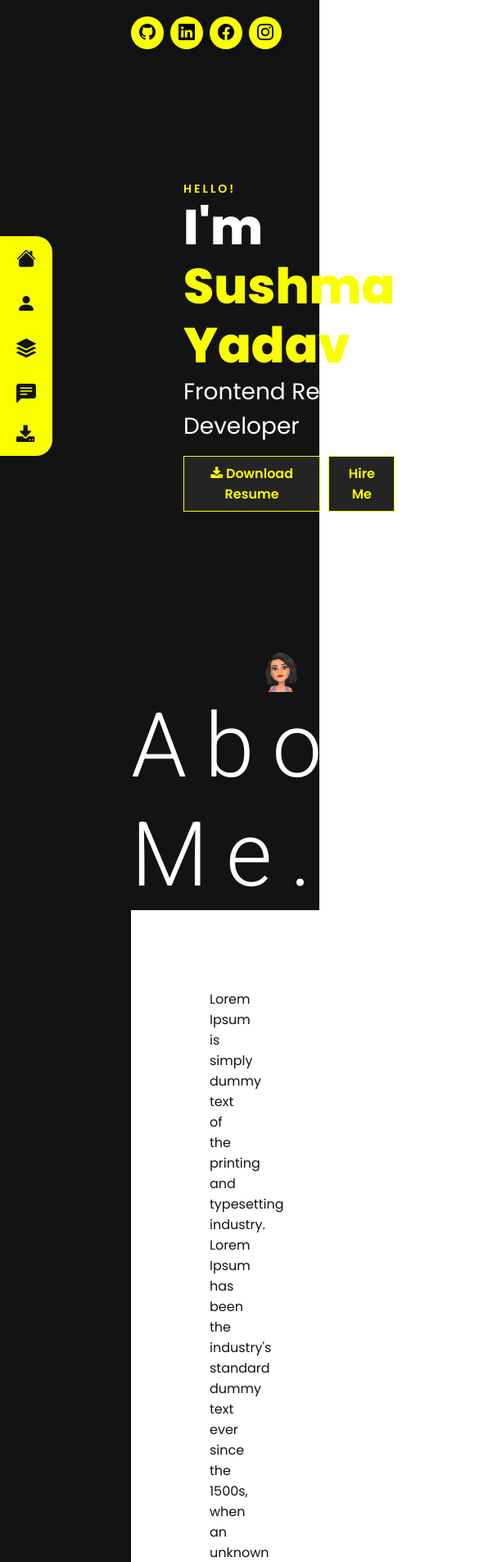
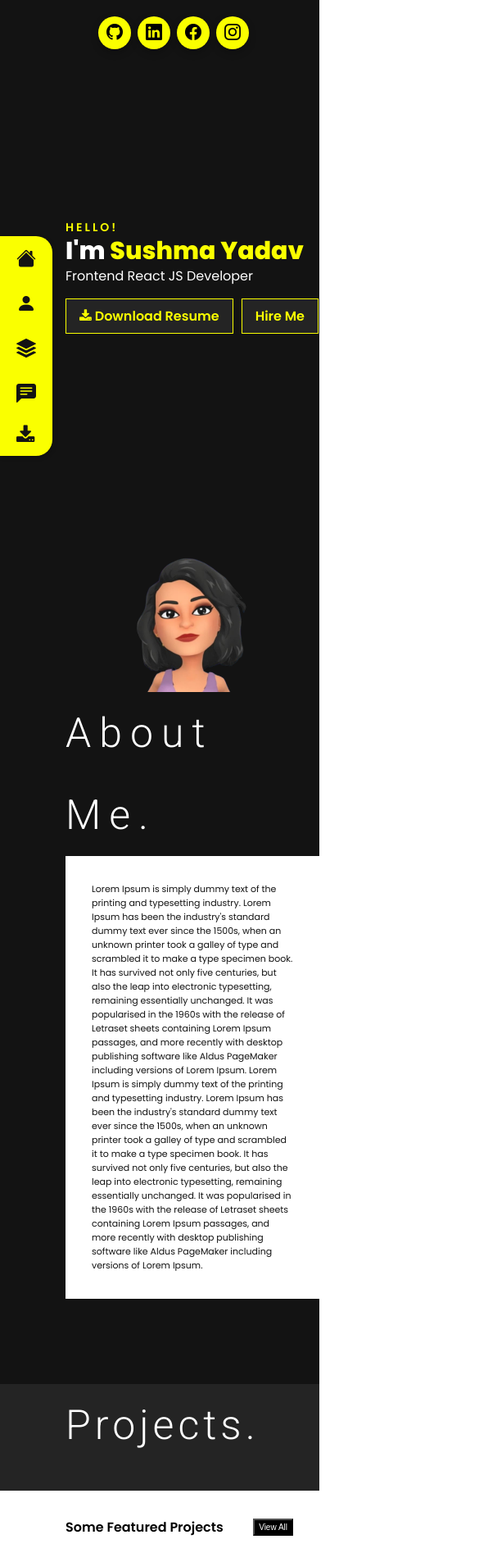
Before and after one commit to sushma-yadav/portfolio, a React (Create React App) app: page / in a window 390 px wide. Shown: the top 1905 px of the page at 82% size, 585 px wide, since content can reach past the window. Built offline with nearby package versions, Linux system fonts and the light colour scheme.

Commit message:
responsive for mobile

```diff
--- a/src/component/about/AboutMe.css
+++ b/src/component/about/AboutMe.css
@@ -20,3 +20,37 @@
     text-align: left;
     color: var(--white);
 }
+
+@media (max-width: 426px) {
+
+    .about {
+        min-height: 100vh;
+        padding-left: 5rem;
+        background-color: var(--black);
+        color: #FFFFFF;
+    }
+
+    .about_section {
+        padding-bottom: 70px;
+    }
+
+    .about_section_content {
+        padding: 2rem;
+        color: var(--black);
+        background-color: var(--white);
+    }
+
+    .about_section_content p {
+        font-size: 11px;
+    }
+
+    .about_section h1 {
+        font-family: Roboto;
+        font-size: 50px;
+        font-weight: 300;
+        line-height: 100px;
+        letter-spacing: 0.2em;
+        text-align: left;
+        color: var(--white);
+    }
+}
--- a/src/component/clientReview/ClientReview.css
+++ b/src/component/clientReview/ClientReview.css
@@ -64,3 +64,40 @@
     font-size: 14px;
     font-weight: 600;
 }
+
+/*-----------------------Media Query----------------------------*/
+
+@media (max-width: 426px) {
+
+    .clientReview .Heading {
+        font-family: 'Roboto';
+        line-height: 35px;
+        letter-spacing: 0.2em;
+        color: #000000;
+        padding-left: 5rem;
+        padding-top: 2rem;
+        padding-bottom: 2rem;
+        font-size: 1rem;
+        font-weight: 600;
+        text-align: start;
+    }
+
+    .client_review_grid {
+        display: flex;
+        flex-direction: column;
+        padding-left: 5rem;
+        padding-bottom: 20px;
+    }
+
+    .review_container {
+        width: 265px;
+        padding: 20px;
+        background-color: var(--black);
+        color: var(--white);
+    }
+
+    .review_container p {
+        font-size: 10px;
+        font-weight: 300;
+    }
+}
--- a/src/component/contact/ContactMe.css
+++ b/src/component/contact/ContactMe.css
@@ -42,7 +42,7 @@
     font-size: 1.6rem;
     height: 3rem;
     margin-top: 0.5rem;
-    padding: 0 1rem;
+    padding: 0.5rem 1rem;
     width: 100%;
 }
 
@@ -108,3 +108,71 @@
     aspect-ratio: 1/1;
     width: 50%;
 }
+
+/*------------------------Media Query-----------------------------*/
+
+@media (max-width: 426px) {
+    .contact_section_heading h1 {
+        font-family: Roboto;
+        font-size: 50px;
+        font-weight: 300;
+        line-height: 100px;
+        letter-spacing: 0.1em;
+        text-align: left;
+        color: var(--white);
+    }
+
+    .contact_section {
+        background-color: var(--yellow);
+        min-height: 100vh;
+        padding-left: 5rem;
+    }
+
+    .contact {
+        display: flex;
+        flex-direction: column;
+        justify-content: center;
+        align-items: center;
+        padding: 0;
+    }
+
+    .contact .contact_form,
+    .contact .contact_info {
+        /* aspect-ratio: 1/1; */
+        width: 100%;
+    }
+
+    .contact form {
+        padding: 2rem;
+        height: 100%;
+    }
+
+    .contact .contact_info {
+        align-items: center;
+        display: flex;
+        flex-direction: column;
+        gap: 20px;
+        height: 100%;
+        justify-content: center;
+        padding: 2rem;
+        transition: .3s ease-in;
+        background-color: var(--black);
+        color: var(--white);
+    }
+
+    .contact form p {
+        color: var(--black);
+        font-size: 1rem;
+        font-weight: 600;
+    }
+
+    .contact form input[type=text],
+    .contact form input[type=email] {
+        border: 1px solid var(--black);
+        font-size: 1rem;
+        height: 2.5rem;
+        margin-top: 0.5rem;
+        padding: 0.25rem 0.5rem;
+        width: 100%;
+    }
+}
--- a/src/component/heroBanner/HeroBanner.css
+++ b/src/component/heroBanner/HeroBanner.css
@@ -123,3 +123,59 @@ button a {
     font-size: 20px;
 
 }
+
+/*------------------------Media Query-----------------------------*/
+
+@media (max-width: 426px) {
+    .home {
+        min-height: 100vh;
+        padding-left: 5rem;
+        background-color: var(--black);
+        color: var(--white);
+    }
+
+    .hero .hero_banner {
+        width: 100%;
+        height: 100%;
+        display: flex;
+        flex-direction: column;
+    }
+
+    .hero .hero_banner .hero_content_left {
+        align-items: center;
+        display: flex;
+        height: 100%;
+        position: relative;
+        width: 100%;
+    }
+
+    .hero .hero_banner .hero_content_right {
+        align-items: flex-end;
+        display: flex;
+        width: 100%;
+    }
+
+    .hero .hero_banner .hero_content_left .hero_banner_info p:nth-child(2) {
+        font-size: 30px;
+        color: #fff;
+        line-height: 1.2;
+        font-weight: 800;
+    }
+
+    .hero .hero_banner .hero_content_left .hero_banner_info p:nth-child(3) {
+        font-size: 16px;
+        font-weight: 400;
+    }
+
+    .hero .hero_banner .hero_content_left .hero_banner_info {
+        margin-left: 0rem;
+    }
+
+    .social_icon {
+        position: absolute;
+        top: 20px;
+        left: 40px;
+    }
+
+
+}
--- a/src/component/projects/Projects.css
+++ b/src/component/projects/Projects.css
@@ -107,3 +107,71 @@
     background-color: #000000;
     color: #FFFFFF;
 }
+
+/*------------------------Media Query-----------------------------*/
+
+@media (max-width: 426px) {
+    .project_section_heading h1 {
+        font-family: Roboto;
+        font-size: 50px;
+        font-weight: 300;
+        line-height: 100px;
+        letter-spacing: 0.1em;
+        text-align: left;
+        color: var(--white);
+        padding-left: 5rem;
+    }
+
+    .project_section_content {
+        display: flex;
+        flex-direction: column;
+    }
+
+    .project_section {
+        background-color: var(--gray);
+        min-height: 100vh;
+        padding-bottom: 5rem;
+        padding-right: 0;
+    }
+
+    .all_projects_section {
+        max-width: 1300px;
+        background-color: #FFFFFF;
+        padding: 2rem 2rem 2rem 5rem;
+        color: #000000;
+    }
+
+    .project_section_header {
+        display: flex;
+        justify-content: space-between;
+        align-items: center;
+        margin-bottom: 2rem;
+    }
+
+    .project_section_header p {
+        font-size: 1rem;
+        font-weight: 600;
+    }
+
+    .project_section_header button {
+        color: #FFFFFF;
+        background-color: #000000;
+        padding: 3px 5px;
+        font-size: 10px;
+    }
+
+    .project_name .project_title {
+        font-family: 'Roboto';
+        font-style: normal;
+        font-weight: 600;
+        font-size: 22px;
+        line-height: 44px;
+        letter-spacing: 0.1em;
+        text-decoration-line: underline;
+        color: #000000;
+    }
+
+    .project_name .project_description {
+        font-size: 11px;
+    }
+}
```
